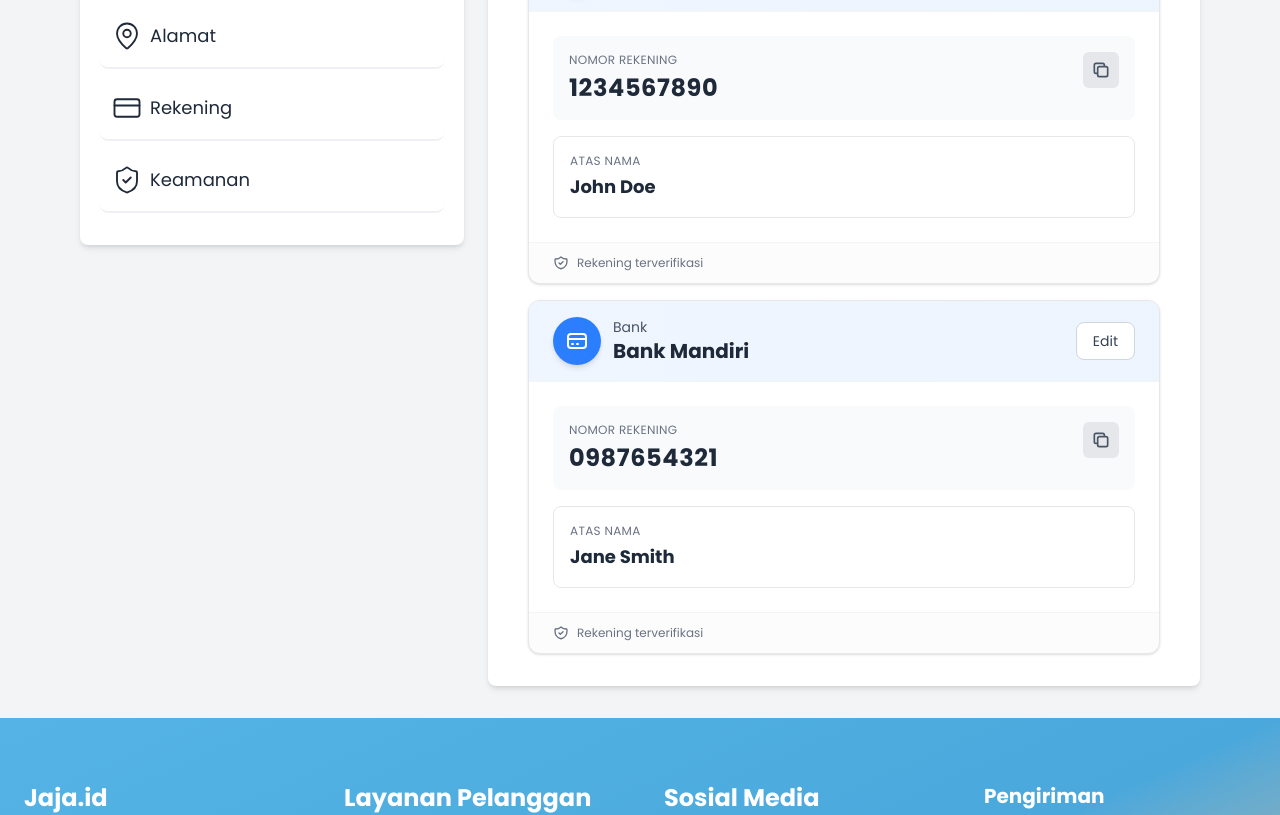
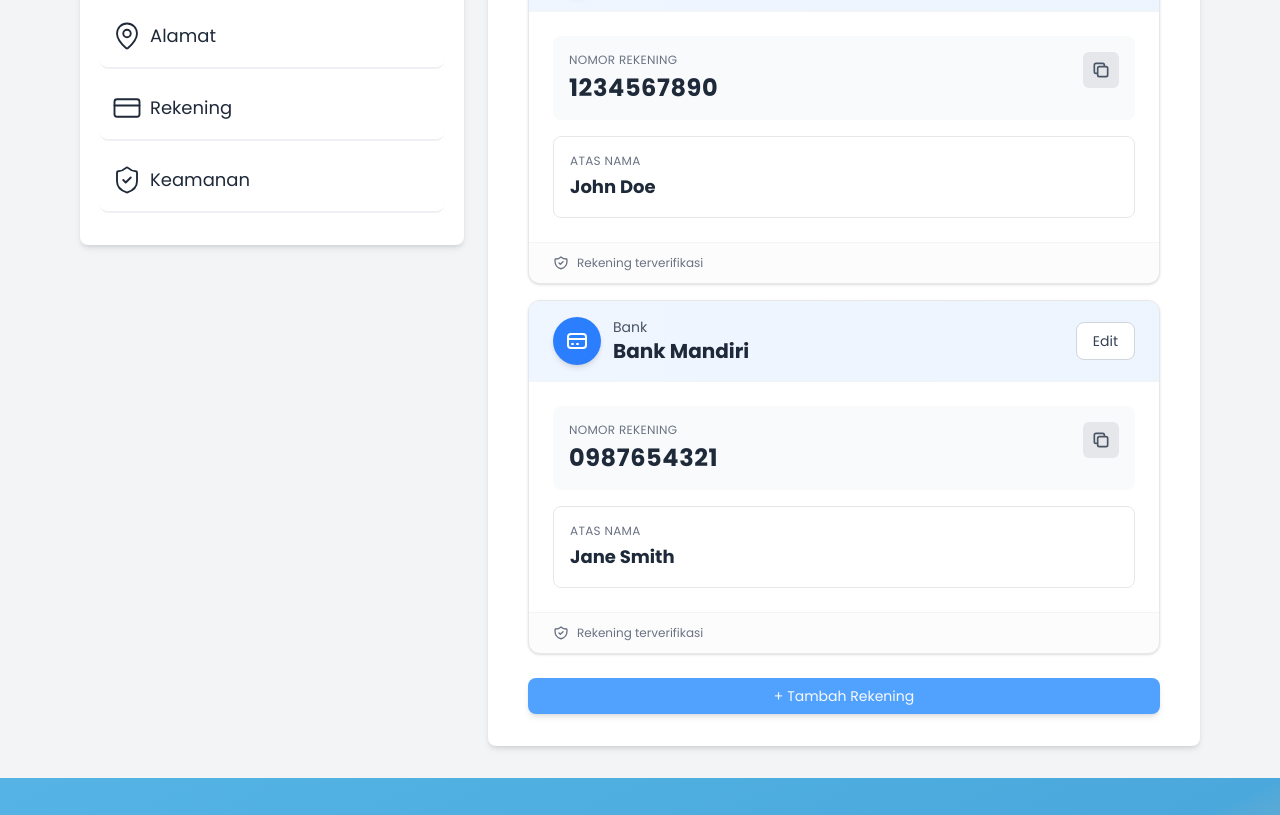
Before and after one commit to zufar-irawan/Jaja-Frontend, a Next.js app: page /clientArea/account in a window 1280 px wide. Shown: the part 735-1550 px from the top of the page. Built offline with nearby package versions, Linux system fonts and the light colour scheme; no server answers.

Commit message:
Fix error on account page

```diff
--- a/src/app/clientArea/account/page.tsx
+++ b/src/app/clientArea/account/page.tsx
@@ -22,9 +22,17 @@ export default function AccountPage() {
             </h1>
 
             <div className="mx-auto w-full max-w-2xl space-y-4">
-                {rekening ? rekening.map((item: any, index: number) => (
-                    <AccountListCard key={index} rekening={item} />
-                )) : (
+                {rekening ? (
+                    <>
+                        {rekening.map((item: any, index: number) => (
+                            <AccountListCard key={index} rekening={item} />
+                        ))}
+
+                        <button className="mt-2 w-full rounded-lg bg-blue-400 px-4 py-2 text-sm font-medium text-gray-50 transition-all hover:-translate-y-1 shadow-md">
+                            + Tambah Rekening
+                        </button>
+                    </>
+                ) : (
                     <button className="group flex w-full flex-col items-center justify-center gap-4 rounded-xl border-2 border-dashed border-gray-300 bg-gray-50 px-8 py-16 transition-all hover:border-blue-400 hover:bg-blue-50/50">
                         <div className="flex h-20 w-20 items-center justify-center rounded-full bg-blue-100 text-blue-500 shadow-md transition-transform group-hover:scale-102 group-hover:bg-blue-500 group-hover:text-white">
                             <CirclePlus size={40} strokeWidth={2} />
--- a/src/app/clientArea/security/page.tsx
+++ b/src/app/clientArea/security/page.tsx
@@ -1,7 +1,7 @@
 export default function SecurityPage() {
     return (
         <div>
-
+            Security
         </div>
     )
 }
```
